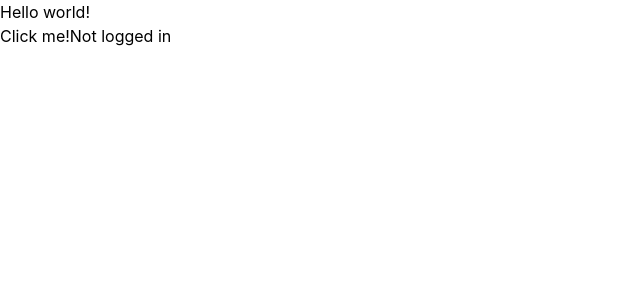
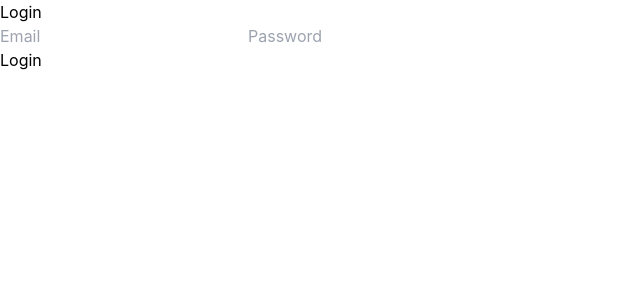
Before and after one commit to assafnoahkoren/quiz-app, a React (Vite) app in the folder client/: page /login in a window 1280 px wide. Shown: the top 300 px of the page, without its empty margins (0-640 px from the left). Built offline with nearby package versions, Linux system fonts and the light colour scheme.

Commit message:
add basic auth validation on client

```diff
--- a/client/src/App.tsx
+++ b/client/src/App.tsx
@@ -1,23 +1,21 @@
-import { observer } from "mobx-react-lite"
-import { authStore } from "./stores/AuthStore"
+import { observer } from "mobx-react-lite";
+import { BrowserRouter as Router, Routes, Route } from "react-router-dom";
+
+import Login from "./pages/Login";
+import Register from "./pages/Register";
+import HomePage from "./pages/Homepage";
 
 const App = observer(() => {
+  return (
+    <Router>
+      <Routes>
+        <Route path="/login" element={<Login />}/>
+        <Route path="/register" element={<Register />}/>
+        <Route path="/home" element={<HomePage />}/>
+        <Route path="*" element={<HomePage />}/>
+      </Routes>
+    </Router>
+  );
+});
 
-  return (
-    <>
-      <h1 className="title">
-        Hello world!
-      </h1>
-
-      <button className="bg-slate-200 border-2 border-slate-300 px-4 rounded" onClick={() => authStore.login('a@a.com', '123123')}>
-        Click me!
-      </button>
-
-      {authStore.jwt}
-      {authStore.isLogged ? 'Logged in' : 'Not logged in'}
-
-    </>
-  )
-})
-
-export default App
+export default App;
--- /dev/null
+++ b/client/src/pages/Homepage.tsx
@@ -0,0 +1,9 @@
+const HomePage = () => {
+  return (
+    <div>
+      <h1>Home Page</h1>
+    </div>
+  );
+};
+
+export default HomePage;
--- /dev/null
+++ b/client/src/pages/Login.tsx
@@ -0,0 +1,47 @@
+import { authStore } from "../stores/AuthStore";
+import { useState } from "react";
+
+const Login = () => {
+  const [email, setEmail] = useState("");
+  const [password, setPassword] = useState("");
+  const [isLogged, setIsLogged] = useState(authStore.isLogged);
+
+  const authUser = async () => {
+    await authStore.login(email, password);
+    setIsLogged(authStore.isLogged);
+  };
+
+  const handleLogout = () => {
+    authStore.logout();
+    setIsLogged(authStore.isLogged);
+  };
+
+  return (
+    <div>
+      <h1>Login</h1>
+      <input
+        type="text"
+        placeholder="Email"
+        value={email}
+        onChange={(e) => setEmail(e.target.value)}
+      />
+      <input
+        type="password"
+        placeholder="Password"
+        value={password}
+        onChange={(e) => setPassword(e.target.value)}
+      />
+      <h2>
+        <div>
+          {isLogged ? (
+            <button onClick={handleLogout}>Logout</button>
+          ) : (
+            <button onClick={authUser}>Login</button>
+          )}
+        </div>
+      </h2>
+    </div>
+  );
+};
+
+export default Login;
--- /dev/null
+++ b/client/src/pages/Register.tsx
@@ -0,0 +1,24 @@
+import { useState } from "react";
+import { authStore } from "../stores/AuthStore";
+
+const Register = () => {
+    const [name, setName] = useState("");
+    const [email, setEmail] = useState("");
+    const [password, setPassword] = useState("");
+
+
+    const registerUser = async () => {
+        await authStore.register(email, password, name);
+    };
+    return (
+    <div>
+        <h1>Register</h1>
+        <input type="text" placeholder="Name" value={name} onChange={(e) => setName(e.target.value)}/>
+        <input type="text" placeholder="Email" value={email} onChange={(e) => setEmail(e.target.value)}/>
+        <input type="password" placeholder="Password" value={password} onChange={(e) => setPassword(e.target.value)}/>
+        <button onClick={registerUser}>Register</button>
+    </div>
+  );
+};
+
+export default Register;
--- a/client/src/stores/AuthStore.ts
+++ b/client/src/stores/AuthStore.ts
@@ -1,4 +1,4 @@
-import { action, makeAutoObservable, runInAction } from "mobx";
+import { makeAutoObservable, runInAction } from "mobx";
 
 // This store will manage the authentication state of the user
 class AuthStore {
@@ -22,14 +22,25 @@ class AuthStore {
     });
     const data = await res.json();
     runInAction(() => {
+      if (data.user) {
         this.jwt = data.token;
         this.isLogged = true;
+      }
+      console.log(data);
+      console.log("is logged: ", this.isLogged);
     });
-
   }
 
-  register(email: string, password: string) {
-    fetch("http://localhost:3000/auth/register", {
+  logout() {
+    runInAction(() => {
+      this.jwt = "";
+      this.isLogged = false;
+      console.log("is logged: ", this.isLogged);
+    });
+  }
+
+  async register(email: string, password: string, name: string) {
+    const res = await fetch("http://localhost:3000/auth/register", {
       method: "POST",
       headers: {
         "Content-Type": "application/json",
@@ -37,7 +48,17 @@ class AuthStore {
       body: JSON.stringify({
         email: email,
         password: password,
+        name: name,
       }),
+    });
+    const data = await res.json();
+    runInAction(() => {
+      if (data.user) {
+        this.jwt = data.token;
+        this.isLogged = true;
+      }
+      console.log(data);
+      console.log("is logged: ", this.isLogged);
     });
   }
 
@@ -45,11 +66,6 @@ class AuthStore {
     this.jwt = undefined;
     this.isLogged = false;
   }
-
-
 }
 
 export const authStore = new AuthStore();
-
-//@ts-ignore
-window.authStore = authStore;
```
Also changed, not shown: client/src/stores/DataStore.ts (added, +12 -0 lines), 1 other file (tests, documents, lock files or other folders).
